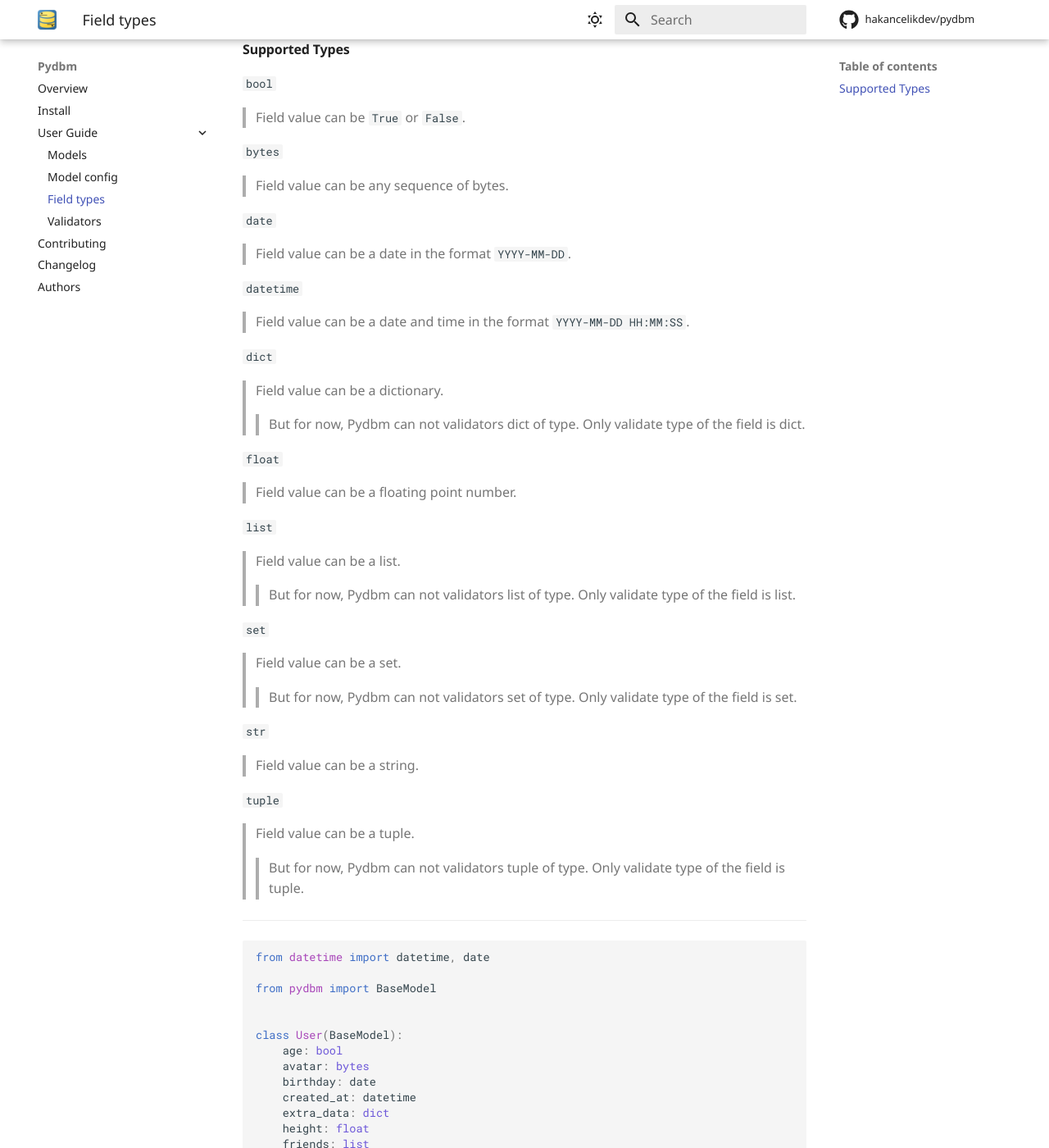
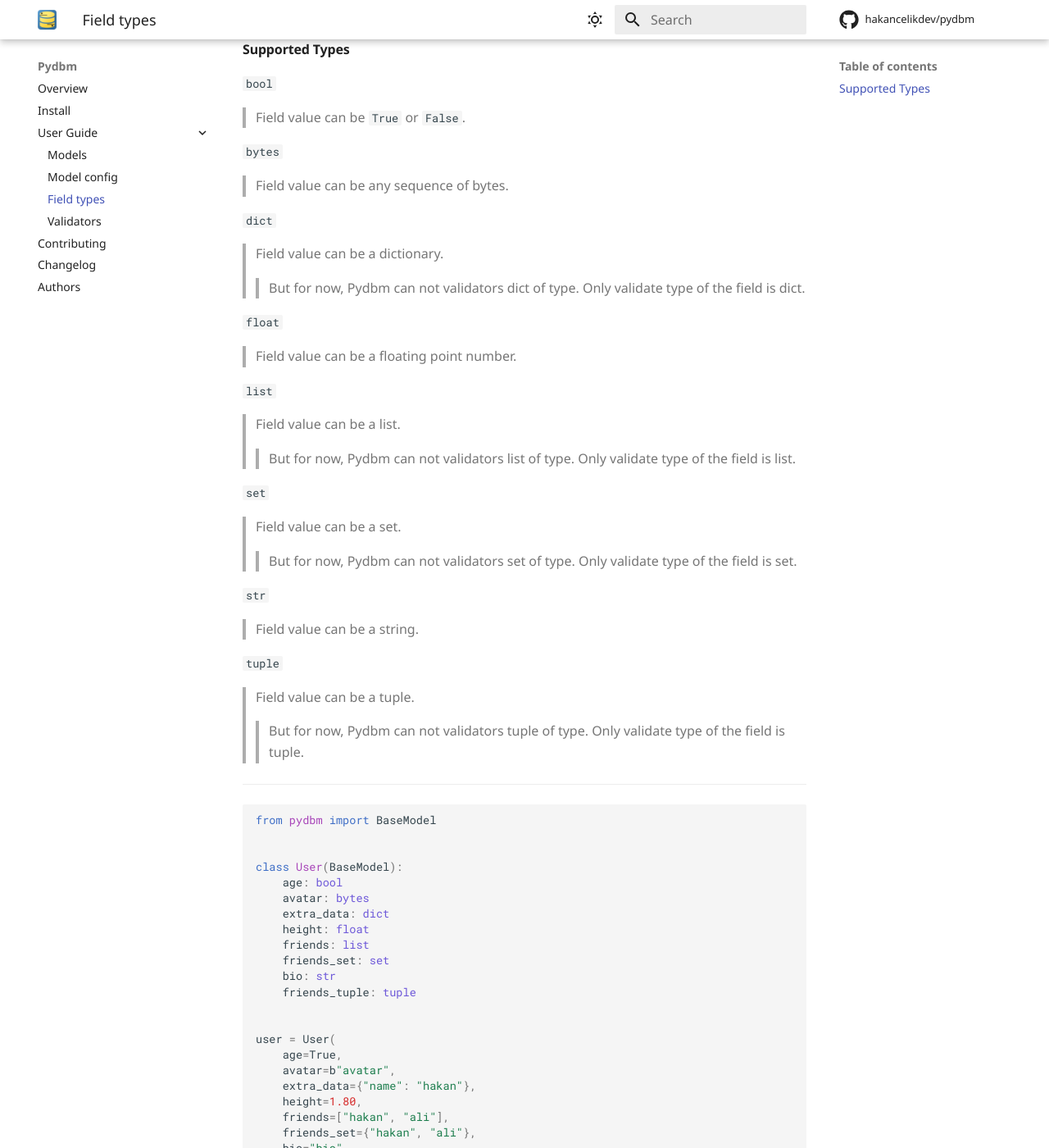
Before and after one commit to hakancelikdev/pydbm, an MkDocs documentation site: the page built from docs/tutorial/field-types.md, in a window 1280 px wide and 1400 px high, scrolled down 191 px. Shown: the whole window at 82% size. Built offline with MkDocs 1.6.1 and Material for MkDocs 9.7.7, drawn with Linux system fonts in a browser that asks for light colours; comment, search, counter and statistics services are not loaded; the version menu is left out; some of the changed text lies outside the part shown.

Commit message:
Finalize #9

````diff
--- a/docs/tutorial/field-types.md
+++ b/docs/tutorial/field-types.md
@@ -5,12 +5,6 @@
 
 `bytes`
 > Field value can be any sequence of bytes.
-
-`date`
-> Field value can be a date in the format `YYYY-MM-DD`.
-
-`datetime`
-> Field value can be a date and time in the format `YYYY-MM-DD HH:MM:SS`.
 
 `dict`
 > Field value can be a dictionary.
@@ -41,16 +35,12 @@
 ---
 
 ```python
-from datetime import datetime, date
-
 from pydbm import BaseModel
 
 
 class User(BaseModel):
     age: bool
     avatar: bytes
-    birthday: date
-    created_at: datetime
     extra_data: dict
     height: float
     friends: list
@@ -62,8 +52,6 @@
 user = User(
     age=True,
     avatar=b"avatar",
-    birthday=date(2000, 1, 1),
-    created_at=datetime(2021, 1, 1, 1, 1, 1),
     extra_data={"name": "hakan"},
     height=1.80,
     friends=["hakan", "ali"],
````
Also changed, not shown: docs/CHANGELOG.md (+2 -1 lines), docs/tutorial/models.md (+1 -1 lines), 2 other files.
